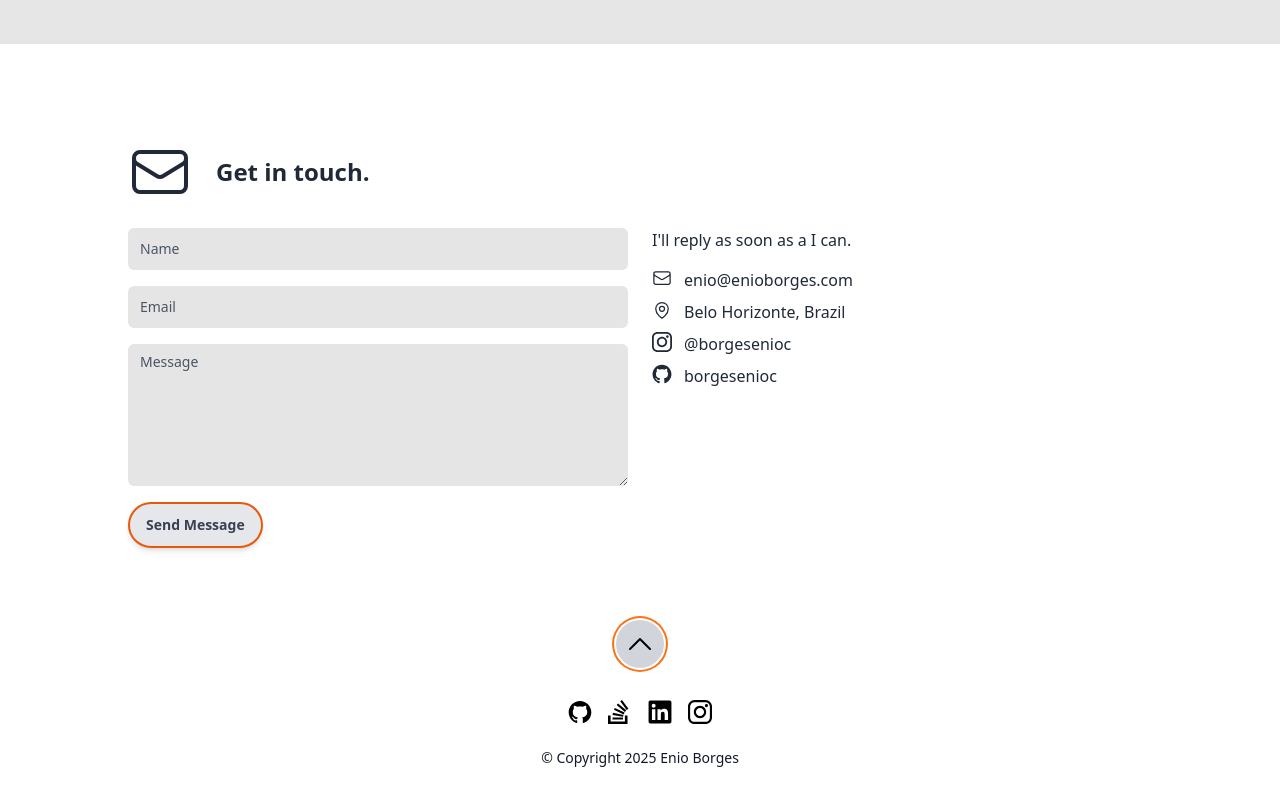
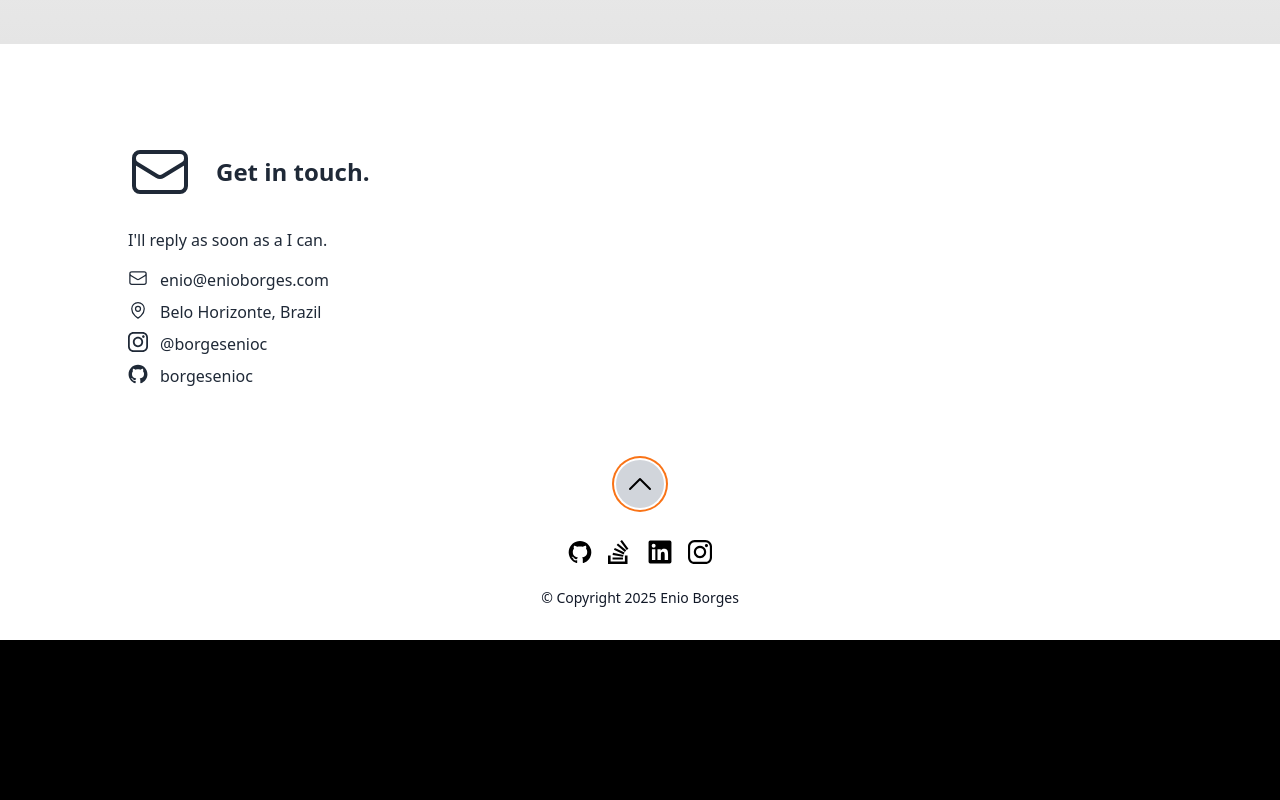
Before and after one commit to borgesenioc/react-resume-enio, a Next.js app: page / in a window 1280 px wide. Shown: the part 4024-4824 px from the top of the page. After the commit the page ends 4664 px from the top, so only its background shows below. Built offline with nearby package versions, Linux system fonts and the light colour scheme.

Commit message:
Remove contact form

```diff
--- a/src/components/Sections/Contact/ContactForm.tsx
+++ /dev/null
@@ -1,78 +0,0 @@
-import {FC, memo, useCallback, useMemo, useState} from 'react';
-
-interface FormData {
-  name: string;
-  email: string;
-  message: string;
-}
-
-const ContactForm: FC = memo(() => {
-  const defaultData = useMemo(
-    () => ({
-      name: '',
-      email: '',
-      message: '',
-    }),
-    [],
-  );
-
-  const [data, setData] = useState<FormData>(defaultData);
-
-  const onChange = useCallback(
-    <T extends HTMLInputElement | HTMLTextAreaElement>(event: React.ChangeEvent<T>): void => {
-      const {name, value} = event.target;
-
-      const fieldData: Partial<FormData> = {[name]: value};
-
-      setData({...data, ...fieldData});
-    },
-    [data],
-  );
-
-  const handleSendMessage = useCallback(
-    async (event: React.FormEvent<HTMLFormElement>) => {
-      event.preventDefault();
-      /**
-       * This is a good starting point to wire up your form submission logic
-       * */
-      console.log('Data to send: ', data);
-    },
-    [data],
-  );
-
-  const inputClasses =
-    'bg-neutral-200 border-0 focus:border-0 focus:outline-none focus:ring-1 focus:ring-orange-600 rounded-md placeholder:text-gray-600 placeholder:text-sm text-neutral-200 text-sm';
-
-  return (
-    <form className="grid min-h-[320px] grid-cols-1 gap-y-4" method="POST" onSubmit={handleSendMessage}>
-      <input className={inputClasses} name="name" onChange={onChange} placeholder="Name" required type="text" />
-      <input
-        autoComplete="email"
-        className={inputClasses}
-        name="email"
-        onChange={onChange}
-        placeholder="Email"
-        required
-        type="email"
-      />
-      <textarea
-        className={inputClasses}
-        maxLength={250}
-        name="message"
-        onChange={onChange}
-        placeholder="Message"
-        required
-        rows={6}
-      />
-      <button
-        aria-label="Submit contact form"
-        className="w-max rounded-full border-2 border-orange-600 bg-gray-200 px-4 py-2 text-sm font-bold text-gray-700 shadow-md outline-none hover:bg-gray-400 focus:ring-2 focus:ring-orange-600 focus:ring-offset-2 focus:ring-offset-gray-700/80"
-        type="submit">
-        Send Message
-      </button>
-    </form>
-  );
-});
-
-ContactForm.displayName = 'ContactForm';
-export default ContactForm;
--- a/src/components/Sections/Contact/index.tsx
+++ b/src/components/Sections/Contact/index.tsx
@@ -10,7 +10,6 @@ import InstagramIcon from '../../Icon/InstagramIcon';
 import LinkedInIcon from '../../Icon/LinkedInIcon';
 import TwitterIcon from '../../Icon/TwitterIcon';
 import Section from '../../Layout/Section';
-import ContactForm from './ContactForm';
 
 const ContactValueMap: Record<ContactType, ContactValue> = {
   [ContactType.Email]: {Icon: EnvelopeIcon, srLabel: 'Email'},
@@ -33,9 +32,6 @@ const Contact: FC = memo(() => {
           <h2 className="text-2xl font-bold text-gray-800">{headerText}</h2>
         </div>
         <div className="grid grid-cols-1 gap-6 md:grid-cols-2">
-          <div className="order-2 col-span-1 md:order-1 ">
-            <ContactForm />
-          </div>
           <div className="order-1 col-span-1 flex flex-col gap-y-4 md:order-2">
             <p className="prose leading-6 text-gray-800">{description}</p>
             <dl className="flex flex-col space-y-4 text-base text-gray-800 sm:space-y-2">
```
